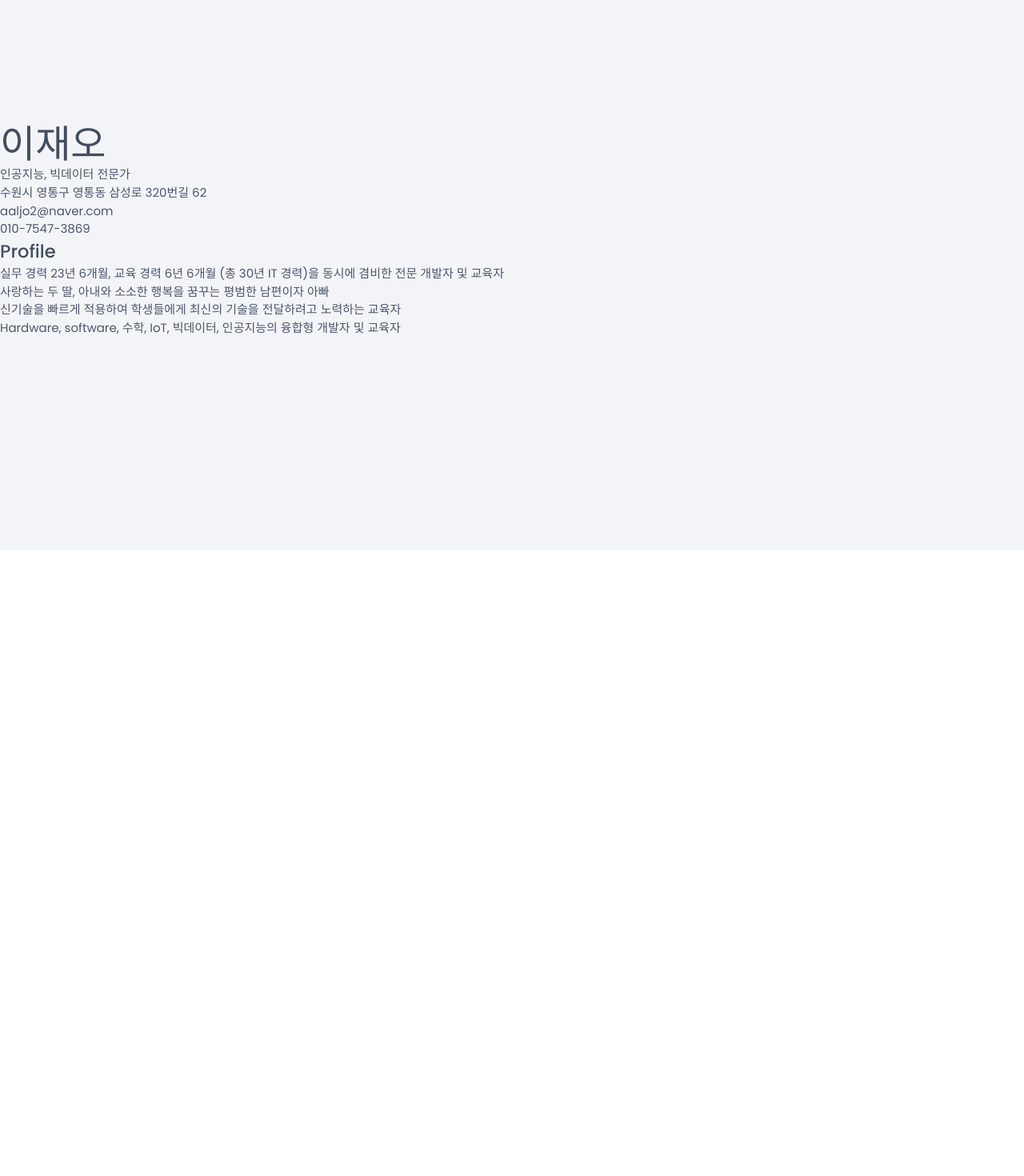
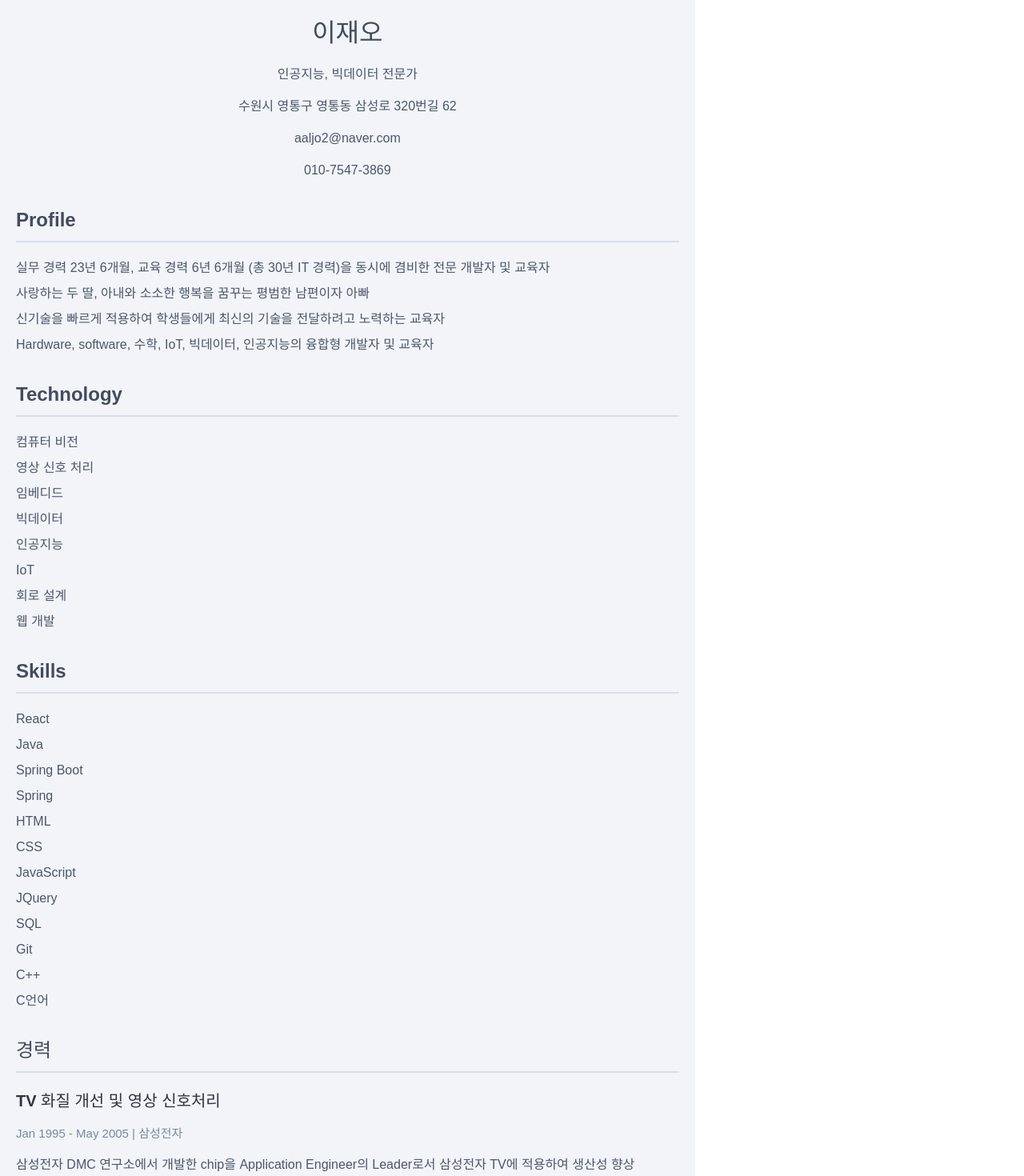
Before and after one commit to aaljo222/react-resume, a React (Vite) app: page / in a window 1280 px wide. Shown: the part 160-1630 px from the top of the page at 80% size. Before the commit the page ends 896 px from the top, so only its background shows below. Built offline with nearby package versions, Linux system fonts and the light colour scheme.

Commit message:
디자인 수정

```diff
--- a/src/App.css
+++ b/src/App.css
@@ -1,457 +1,65 @@
-/*===== GOOGLE FONTS =====*/
-@import url("https://fonts.googleapis.com/css2?family=Poppins:wght@400;500;600&display=swap");
-
-/*===== VARIABLES CSS =====*/
-:root {
-  --header-height: 3rem;
-
-  /*========== Colors ==========*/
-  --title-color: #434c5e;
-  --text-color: #4c566a;
-  --text-color-light: #7b88a1;
-  --container-color: #ffffff;
-  --container-color-alt: #f7f9fb;
-  --body-color: #f2f4f8;
-
-  /*========== Font and typography ==========*/
-  --body-font: "Poppins", sans-serif;
-  --h1-font-size: 1.5rem;
-  --h2-font-size: 1.25rem;
-  --h3-font-size: 1rem;
-  --normal-font-size: 0.938rem;
-  --small-font-size: 0.875rem;
-  --smaller-font-size: 0.813rem;
-
-  /*========== Font weight ==========*/
-  --font-medium: 500;
-  --font-semi-bold: 600;
-
-  /*========== Margenes ==========*/
-  --mb-1: 0.5rem;
-  --mb-2: 1rem;
-  --mb-3: 1.5rem;
-
-  /*========== z index ==========*/
-  --z-tooltip: 10;
-  --z-fixed: 100;
+.app-container {
+  font-family: 'Poppins', sans-serif;
+  background-color: #f2f4f8;
+  color: #4c566a;
+  max-width: 1200px;
+  margin: 0 auto;
+  padding: 20px;
 }
 
-/*========== BASE ==========*/
-*,
-::before,
-::after {
-  box-sizing: border-box;
+.header {
+  text-align: center;
+  margin-bottom: 2rem;
 }
 
-html {
-  scroll-behavior: smooth;
+.profile-image {
+  width: 120px;
+  height: 120px;
+  border-radius: 50%;
+  margin-bottom: 1rem;
 }
 
-body {
-  margin: 0 0 var(--header-height) 0;
-  padding: 0;
-  font-family: var(--body-font);
-  font-size: var(--normal-font-size);
-  background-color: var(--body-color);
-  color: var(--text-color);
+h1 {
+  font-size: 2rem;
+  color: #434c5e;
 }
 
-h1,
-h2,
-h3,
-ul,
-p {
-  margin: 0;
+h2 {
+  font-size: 1.5rem;
+  color: #434c5e;
+  margin-top: 2rem;
+  border-bottom: 2px solid #d8dee9;
+  padding-bottom: 0.5rem;
 }
 
-h1,
-h2,
-h3 {
-  color: var(--title-color);
-  font-weight: var(--font-medium);
+.section {
+  margin-bottom: 2rem;
 }
 
 ul {
+  list-style: none;
   padding: 0;
-  list-style: none;
 }
 
-a {
-  text-decoration: none;
+li {
+  margin-bottom: 0.5rem;
+  line-height: 1.5;
 }
 
-img {
-  max-width: 100%;
-  height: auto;
+.experience-item,
+.project-item {
+  margin-bottom: 2rem;
 }
 
-/*========== Variables Dark theme ==========*/
-body.dark-theme {
-  --title-color: #eceff4;
-  --text-color: #b5c4db;
-  --container-color: #2e3440;
-  --container-color-alt: #3b4252;
-  --body-color: #242933;
+.experience-item h3,
+.project-item h3 {
+  font-size: 1.25rem;
+  color: #2e3440;
+  margin-bottom: 0.5rem;
 }
 
-/*========== Options button ==========*/
-.change-theme {
-  position: absolute;
-  right: 0;
-  top: 2.2rem;
-  display: flex;
-  color: var(--text-color);
-  font-size: 1.2rem;
-  cursor: pointer;
+.experience-item p,
+.project-item p {
+  font-size: 0.938rem;
+  color: #7b88a1;
 }
-
-.change-theme:hover {
-  color: var(--title-color);
-}
-
-.enable-snow {
-  position: absolute;
-  top: 2.2rem;
-  left: 0;
-  font-size: 1.2rem;
-  color: var(--text-color);
-  cursor: pointer;
-}
-
-.enable-snow:hover {
-  color: var(--title-color);
-}
-
-/*========== CSS CLASS ==========*/
-.section {
-  padding: 1.5rem 0;
-}
-
-.section-title {
-  font-size: var(--h2-font-size);
-  color: var(--title-color);
-  font-weight: var(--font-semi-bold);
-  text-transform: uppercase;
-  letter-spacing: 0.35rem;
-  text-align: center;
-  margin-bottom: var(--mb-3);
-}
-
-.bd-container {
-  max-width: 968px;
-  width: calc(100% - 3rem);
-  margin-left: var(--mb-3);
-  margin-right: var(--mb-3);
-}
-
-.bd-grid {
-  display: grid;
-  gap: 1.5rem;
-}
-
-.l-header {
-  width: 100%;
-  position: fixed;
-  bottom: 0;
-  left: 0;
-  z-index: var(--z-fixed);
-  background-color: var(--body-color);
-  box-shadow: 0 -1px 4px rgba(0, 0, 0, 0.1);
-  transition: 0.3s;
-}
-
-.nav {
-  height: var(--header-height);
-  display: flex;
-  justify-content: space-between;
-  align-items: center;
-}
-
-@media screen and (max-width: 968px) {
-  .nav__menu {
-    position: fixed;
-    bottom: -100%;
-    left: 0;
-    width: 100%;
-    padding: 2rem 1.5rem;
-    background-color: var(--body-color);
-    box-shadow: 0 1px 4px rgba(0, 0, 0, 0.1);
-    border-radius: 1rem 1rem 0 0;
-    z-index: var(--z-fixed);
-    transition: 0.3s;
-  }
-}
-
-.nav__logo,
-.nav__toggle {
-  color: var(--title-color);
-  font-weight: var(--font-medium);
-}
-
-.nav__toggle {
-  font-size: 1.2rem;
-  cursor: pointer;
-}
-
-.nav__item {
-  text-align: center;
-}
-
-.nav__list {
-  display: grid;
-  grid-template-columns: repeat(3, 1fr);
-  gap: 2rem;
-}
-
-.nav__link {
-  display: flex;
-  flex-direction: column;
-  font-size: var(--smaller-font-size);
-  color: var(--text-color-light);
-  font-weight: var(--font-medium);
-}
-
-.nav__link:hover {
-  color: var(--title-color);
-}
-
-.nav__icon {
-  font-size: 1.2rem;
-  margin-bottom: var(--mb-1);
-  z-index: -1;
-}
-
-.show-menu {
-  bottom: var(--header-height);
-}
-
-.active-link {
-  color: var(--title-color);
-}
-
-.home {
-  position: relative;
-}
-
-.home__container {
-  gap: 3rem;
-}
-
-.home__data {
-  gap: 0.5rem;
-  text-align: center;
-}
-
-.home__img {
-  width: 120px;
-  height: 120px;
-  border-radius: 50%;
-  justify-self: center;
-  margin-bottom: var(--mb-1);
-}
-
-.home__title {
-  font-size: var(--h1-font-size);
-}
-
-.home__profession {
-  font-size: var(--normal-font-size);
-  margin-bottom: var(--mb-1);
-}
-
-.home__address {
-  gap: 1rem;
-}
-
-.home__information {
-  display: flex;
-  align-items: center;
-  font-size: var(--small-font-size);
-}
-
-.home__icon {
-  font-size: 1.2rem;
-  margin-right: 0.25rem;
-}
-
-.home__button-movil {
-  display: inline-block;
-  border: 2px solid var(--text-color);
-  color: var(--title-color);
-  padding: 1rem 2rem;
-  border-radius: 0.25rem;
-  transition: 0.3s;
-  font-weight: var(--font-medium);
-  margin-top: var(--mb-3);
-}
-
-.home__button-movil:hover {
-  background-color: var(--text-color);
-  color: var(--container-color);
-}
-
-.social__container {
-  grid-template-columns: max-content;
-  gap: 1rem;
-}
-
-.social__link {
-  display: inline-flex;
-  align-items: center;
-  font-size: var(--small-font-size);
-  color: var(--text-color);
-}
-
-.social__link:hover {
-  color: var(--title-color);
-}
-
-.social__icon {
-  font-size: 1.2rem;
-  margin-right: 0.25rem;
-}
-
-.profile__description {
-  text-align: center;
-}
-
-.education__content,
-.experience__content {
-  display: flex;
-}
-
-.education__time,
-.experience__time {
-  padding-right: 1rem;
-}
-
-.education__rounder,
-.experience__rounder {
-  position: relative;
-  display: block;
-  width: 16px;
-  height: 16px;
-  background-color: var(--text-color-light);
-  border-radius: 50%;
-  margin-top: 0.25rem;
-}
-
-.education__line,
-.experience__line {
-  display: block;
-  width: 2px;
-  height: 110%;
-  background-color: var(--text-color-light);
-  transform: translate(7px, 0);
-}
-
-.education__data,
-.experience__data {
-  gap: 0.5rem;
-}
-
-.education__title,
-.experience__title {
-  font-size: var(--h3-font-size);
-}
-
-.education__studies,
-.experience__company,
-.experience__proyect {
-  font-size: var(--small-font-size);
-  color: var(--title-color);
-}
-
-.education__year {
-  font-size: var(--smaller-font-size);
-}
-
-.skills__content {
-  grid-template-columns: repeat(1, 1fr);
-}
-
-.skills__name {
-  display: flex;
-  align-items: center;
-  margin-bottom: var(--mb-1);
-}
-
-.skills__circle {
-  display: inline-block;
-  width: 5px;
-  height: 5px;
-  background-color: var(--text-color);
-  border-radius: 50%;
-  margin-right: 0.75rem;
-}
-
-/*========== React-Particles-JS ==========*/
-#tsparticles {
-  position: fixed;
-  left: 0px;
-  top: 0px;
-  z-index: -1;
-  width: 100%;
-  height: 100%;
-}
-
-.body-particles {
-  position: absolute;
-  top: 0;
-  left: 0;
-  z-index: 100;
-}
-
-/*========== MEDIA QUERIES ==========*/
-
-@media screen and (max-width: 320px) {
-  .nav__list {
-    grid-template-columns: repeat(2, 1fr);
-    gap: 1rem 0.5rem;
-  }
-}
-
-@media screen and (min-width: 968px) {
-  body {
-    margin: 3rem 0;
-  }
-
-  .bd-container {
-    margin-left: auto;
-    margin-right: auto;
-  }
-
-  .l-header,
-  .scrolltop {
-    display: none;
-  }
-
-  .resume {
-    display: grid;
-    grid-template-columns: 0.5fr 1fr;
-    background-color: var(--container-color);
-    box-shadow: 0 0 8px rgba(13, 12, 12, 0.15);
-  }
-
-  .resume__left {
-    background-color: var(--container-color-alt);
-  }
-
-  .resume__left,
-  .resume__right {
-    padding: 0 1.5rem;
-  }
-
-  .enable-snow {
-    display: inline-block;
-  }
-
-  .section-title,
-  .profile__description {
-    text-align: initial;
-  }
-
-  .home__container {
-    gap: 1.5rem;
-  }
-}
--- a/src/App.jsx
+++ b/src/App.jsx
@@ -1,13 +1,15 @@
 import React from 'react';
-import Data from './data/Data'; // Default import
+import Data from './data/Data'; // Data.js에서 데이터 가져오기
 import './App.css'; // 스타일 파일
 
 function App() {
-  const { profile, aboutMe } = Data;
+  const { profile, aboutMe, skills, experience } = Data;
 
   return (
     <div className="app-container">
-      <header>
+      {/* Header Section */}
+      <header className="header">
+        <img src={profile.image} alt="profile" className="profile-image" />
         <h1>{profile.name}</h1>
         <p>{profile.occupation}</p>
         <p>{profile.location}</p>
@@ -15,7 +17,8 @@ function App() {
         <p>{profile.telephone}</p>
       </header>
 
-      <section className="about-me">
+      {/* About Me Section */}
+      <section className="section about-me">
         <h2>{aboutMe.label}</h2>
         <ul>
           {aboutMe.description.map((desc, index) => (
@@ -23,6 +26,58 @@ function App() {
           ))}
         </ul>
       </section>
+
+      {/* Skills Section */}
+      <section className="section skills">
+        <h2>{skills.technicalLabel}</h2>
+        <ul>
+          {skills.technicalSkills.map((skill, index) => (
+            <li key={index}>{skill}</li>
+          ))}
+        </ul>
+        <h2>{skills.softLabel}</h2>
+        <ul>
+          {skills.softSkills.map((skill, index) => (
+            <li key={index}>{skill}</li>
+          ))}
+        </ul>
+      </section>
+
+      {/* Experience Section */}
+      <section className="section experience">
+        <h2>경력</h2>
+        {experience.works.map((work, index) => (
+          <div key={index} className="experience-item">
+            <h3>{work.title}</h3>
+            <p>
+              {work.period} | {work.company}
+            </p>
+            <ul>
+              {work.description.map((desc, idx) => (
+                <li key={idx}>{desc}</li>
+              ))}
+            </ul>
+          </div>
+        ))}
+      </section>
+
+      {/* Projects Section */}
+      <section className="section projects">
+        <h2>프로젝트</h2>
+        {experience.projects.map((project, index) => (
+          <div key={index} className="project-item">
+            <h3>{project.name}</h3>
+            <p>
+              {project.period} | {project.company}
+            </p>
+            <ul>
+              {project.description.map((desc, idx) => (
+                <li key={idx}>{desc}</li>
+              ))}
+            </ul>
+          </div>
+        ))}
+      </section>
     </div>
   );
 }
```
